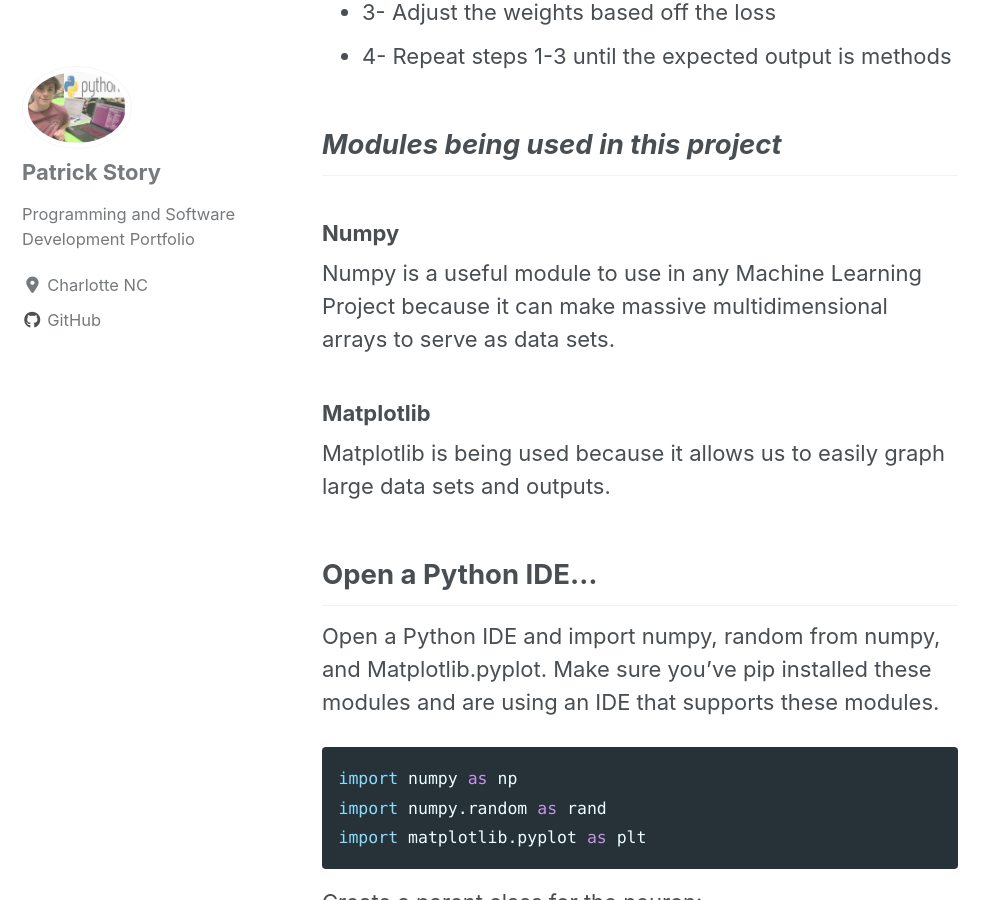
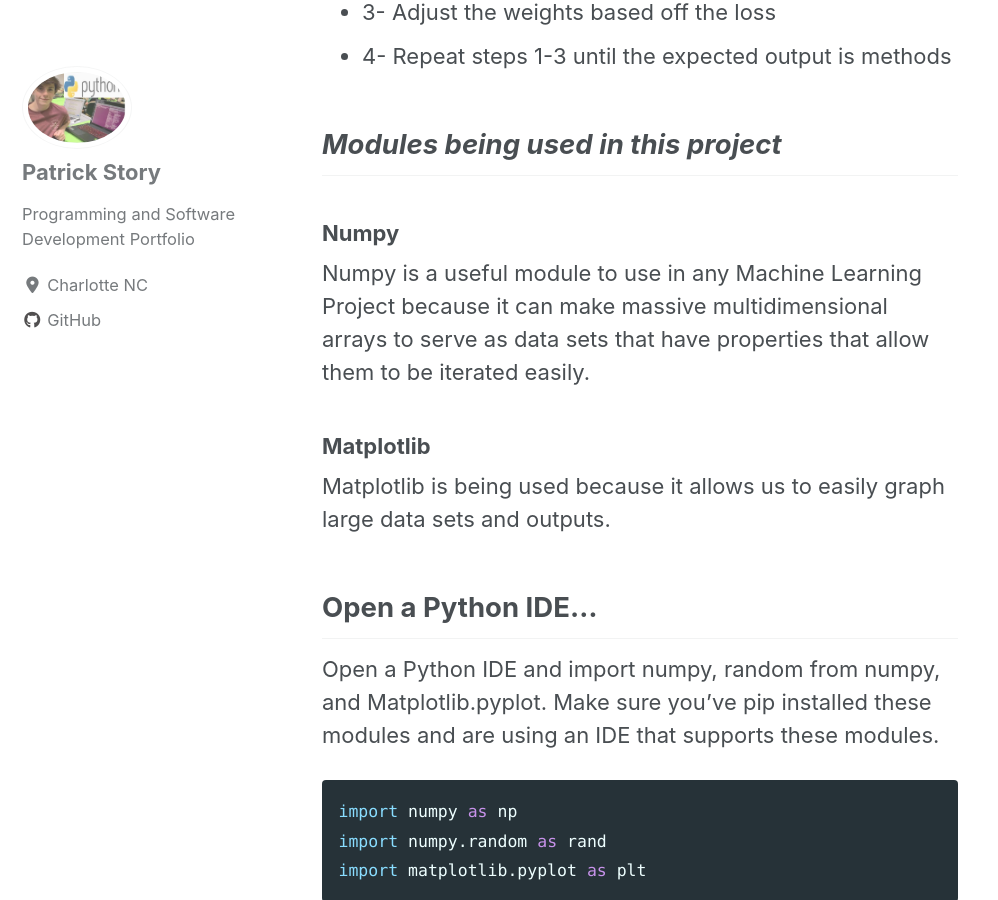
Before and after one commit to Patchyst/Patchyst.github.io, a Jekyll site: the page built from _posts/2019-08-15-My_First_Machine_Learning_Model.md, in a window 1280 px wide and 900 px high, scrolled down 4369 px. Shown: the whole window, without its empty margins (0-998 px from the left). Built offline with Jekyll 4.4.1, drawn with Linux system fonts in a browser that asks for light colours; cached includes are drawn as plain includes; nearby versions of some CDN libraries.

```diff
--- a/_posts/2019-08-15-My_First_Machine_Learning_Model.md
+++ b/_posts/2019-08-15-My_First_Machine_Learning_Model.md
@@ -38,7 +38,7 @@ Since creating a Neuron can be confusing lets it down into steps:
 
 ## *Modules being used in this project*
 ### Numpy
-Numpy is a useful module to use in any Machine Learning Project because it can make massive multidimensional arrays to serve as data sets.
+Numpy is a useful module to use in any Machine Learning Project because it can make massive multidimensional arrays to serve as data sets that have properties that allow them to be iterated easily.
 ### Matplotlib
 Matplotlib is being used because it allows us to easily graph large data sets and outputs.
 ## Open a Python IDE...
```
